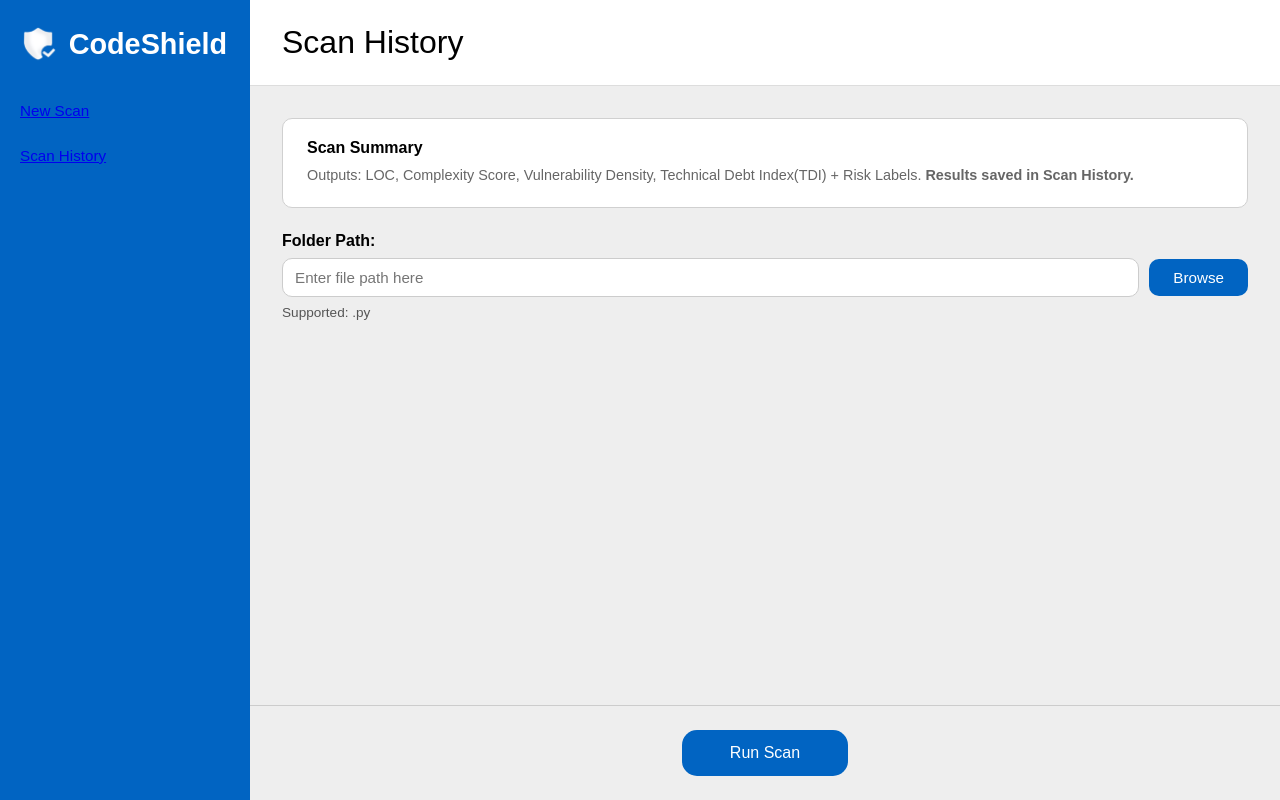
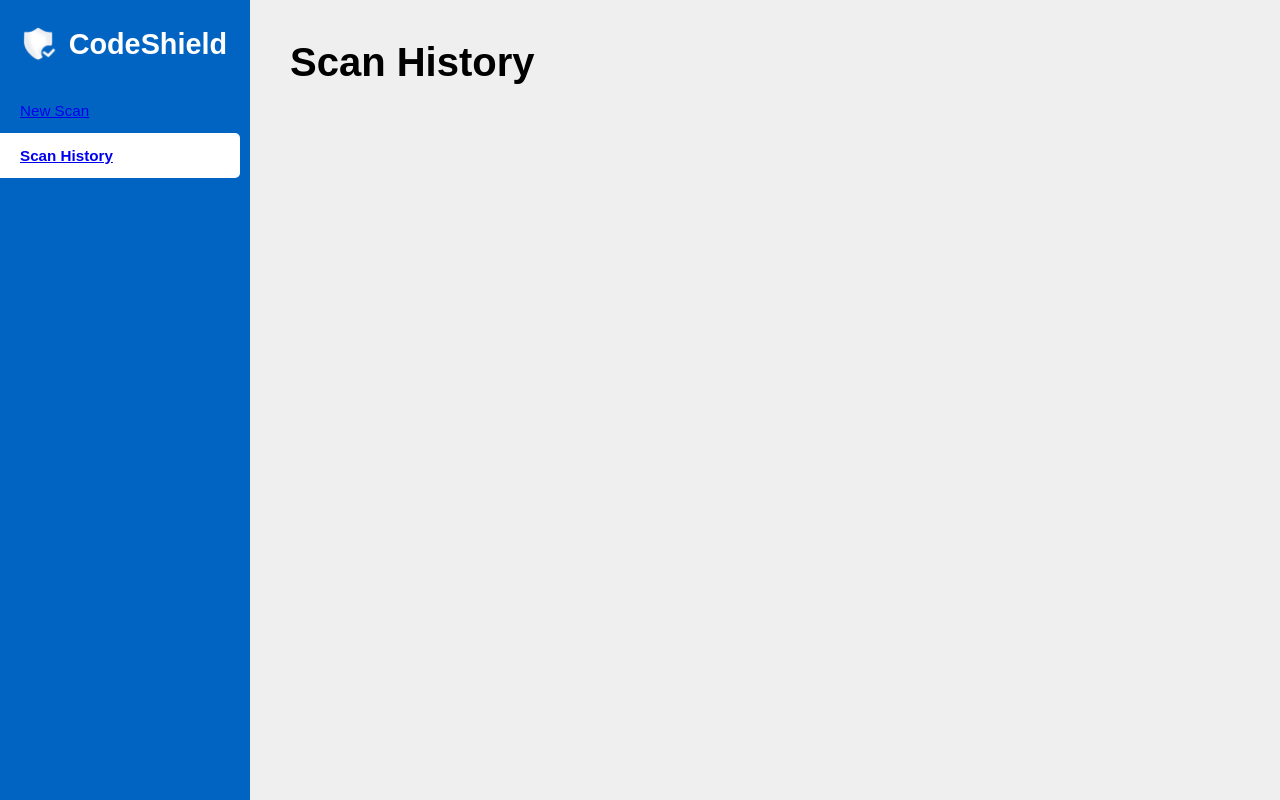
Before and after one commit to badarianof/codeshield, a Flask app: page /scanHistory in a window 1280 px wide. Run offline with Flask 3, Linux system fonts and the light colour scheme.

Commit message:
Add scan history page layout and styling (#8)
* Add scan history page layout and styling

* Add active navigation state and improve sidebar UI styling

* Render scan history dynamically

* Add View Results functionality

```diff
--- a/static/css/homepage.css
+++ b/static/css/homepage.css
@@ -46,6 +46,8 @@
   background-color: white;
   color: #0164c2;
   font-weight: bold;
+  margin-right: 10px;
+  border-radius: 0 5px 5px 0;
 }
 
 main {
--- /dev/null
+++ b/static/css/scanHistory.css
@@ -0,0 +1,81 @@
+main {
+  flex: 1;
+  padding: 40px;
+  background: #efefef;
+}
+
+.page-title {
+  font-size: 40px;
+  margin-bottom: 30px;
+}
+
+#historyContainer {
+  display: flex;
+  flex-direction: column;
+  gap: 20px;
+}
+
+.scan-card {
+  background: white;
+  border-radius: 10px;
+  padding: 20px;
+
+  box-shadow: 0 2px 6px rgba(0, 0, 0, 0.1);
+}
+
+.scan-header {
+  font-weight: bold;
+  margin-bottom: 15px;
+
+  border-bottom: 1px solid #ddd;
+  padding-bottom: 10px;
+}
+
+.scan-body {
+  display: flex;
+  justify-content: space-between;
+  align-items: center;
+}
+
+.metric {
+  text-align: center;
+}
+
+.metric-number {
+  font-size: 32px;
+  font-weight: bold;
+}
+
+.metric-label {
+  font-size: 12px;
+  color: #777;
+}
+
+.risk {
+  padding: 8px 20px;
+  color: white;
+  border-radius: 4px;
+  font-weight: bold;
+}
+
+.low {
+  background: #4caf50;
+}
+
+.med {
+  background: #f2b233;
+}
+
+.high {
+  background: #e53935;
+}
+
+.view-btn {
+  padding: 8px 15px;
+
+  border: none;
+  border-radius: 20px;
+
+  background: #eee;
+  cursor: pointer;
+}
--- a/static/js/script.js
+++ b/static/js/script.js
@@ -1,16 +1,24 @@
 function openFile() {
-  document.getElementById("fileInput").click();
+  const fileInput = document.getElementById("fileInput");
+  if (fileInput) {
+    fileInput.click();
+  }
 }
 
-document.getElementById("fileInput").addEventListener("change", function () {
+const fileInput = document.getElementById("fileInput");
+
+if (fileInput) {
+  fileInput.addEventListener("change", function () {
     const file = this.files[0];
     if (file) {
       document.getElementById("fileName").value = file.name;
     }
   });
 
-document.querySelector(".btn-run").addEventListener("click", async function () {
-  const fileInput = document.getElementById("fileInput");
+  const runBtn = document.querySelector(".btn-run");
+
+  if (runBtn) {
+    runBtn.addEventListener("click", async function () {
       const file = fileInput.files[0];
 
       if (!file) {
@@ -30,8 +38,84 @@
 
       showResults(data);
     });
+  }
+}
 
 function showResults(data) {
-  sessionStorage.setItem("scanResult", JSON.stringify(data));
+  let history = JSON.parse(sessionStorage.getItem("scanHistory")) || [];
+
+  const avgTDI =
+    data.functions.reduce((sum, f) => sum + f.complexity, 0) /
+    data.functions.length;
+
+  const scan = {
+    date: new Date().toLocaleString(),
+    filename: data.filename,
+    filesScanned: 1,
+    avgTDI: avgTDI.toFixed(1),
+    results: data,
+  };
+
+  history = history.filter((h) => h.filename !== scan.filename);
+
+  history.unshift(scan);
+  sessionStorage.setItem("scanHistory", JSON.stringify(history));
+
+  sessionStorage.setItem("scanResults", JSON.stringify(data));
+
   window.location.href = "/scanResult";
 }
+
+const container = document.getElementById("historyContainer");
+
+if (container) {
+  const history = JSON.parse(sessionStorage.getItem("scanHistory")) || [];
+
+  history.forEach((scan) => {
+    const tdi = scan.avgTDI || scan.avgComplexity || 0;
+
+    let risk = "LOW";
+
+    if (tdi > 40) risk = "HIGH";
+    else if (tdi > 20) risk = "MED";
+
+    const card = document.createElement("div");
+    card.className = "scan-card";
+
+    card.innerHTML = `
+  <div class="scan-header">
+    ${scan.date} | ${scan.filename}
+  </div>
+
+  <div class="scan-body">
+
+    <div class="metric">
+      <div class="metric-number">${scan.filesScanned}</div>
+      <div class="metric-label">Files Scanned</div>
+    </div>
+
+    <div class="metric">
+      <div class="metric-number">${tdi}</div>
+      <div class="metric-label">Avg TDI</div>
+    </div>
+
+    <div class="risk ${risk.toLowerCase()}">
+      ${risk}
+    </div>
+
+    <button class="view-btn">
+      View Results
+    </button>
+
+  </div>
+`;
+
+    container.appendChild(card);
+
+    card.querySelector(".view-btn").addEventListener("click", function () {
+      sessionStorage.setItem("scanResults", JSON.stringify(scan.results));
+
+      window.location.href = "/scanResult";
+    });
+  });
+}
--- a/templates/home.html
+++ b/templates/home.html
@@ -19,7 +19,7 @@
         />
         <h2>CodeShield</h2>
       </div>
-      <div class="navItem">
+      <div class="navItem active">
         <a href="/">New Scan</a>
       </div>
       <div class="navItem">
--- a/templates/scanHistory.html
+++ b/templates/scanHistory.html
@@ -1,15 +1,19 @@
 <!DOCTYPE html>
-<html lang="en">
+<html>
   <head>
-    <meta charset="UTF-8" />
-    <meta name="viewport" content="width=device-width, initial-scale=1.0" />
-    <meta http-equiv="X-UA-Compatible" content="ie=edge" />
-    <title>CodeShield</title>
+    <title>Scan History</title>
+
     <link
       rel="stylesheet"
       href="{{ url_for('static', filename='css/homepage.css') }}"
     />
+
+    <link
+      rel="stylesheet"
+      href="{{ url_for('static', filename='css/scanHistory.css') }}"
+    />
   </head>
+
   <body>
     <div class="sidebar">
       <div class="header">
@@ -19,48 +23,20 @@
         />
         <h2>CodeShield</h2>
       </div>
+
       <div class="navItem">
         <a href="/">New Scan</a>
       </div>
-      <div class="navItem">
+
+      <div class="navItem active">
         <a href="/scanHistory">Scan History</a>
       </div>
     </div>
+
     <main>
-      <div class="title">
-        <h1>Scan History</h1>
-      </div>
-      <div class="content">
-        <div class="scanSummary">
-          <h3>Scan Summary</h3>
-          <p>
-            Outputs: LOC, Complexity Score, Vulnerability Density, Technical
-            Debt Index(TDI) + Risk Labels.
-            <b> Results saved in Scan History.</b>
-          </p>
-        </div>
-        <div class="folderPath">
-          <h3>Folder Path:</h3>
-          <div class="input-row">
-            <input
-              type="text"
-              id="fileName"
-              placeholder="Enter file path here"
-            />
-            <input
-              type="file"
-              id="fileInput"
-              accept=".py"
-              style="display: none"
-            />
-            <button class="btn" onclick="openFile()">Browse</button>
-          </div>
-          <p>Supported: .py</p>
-        </div>
-      </div>
-      <div class="run-scan-bar">
-        <button class="btn-run">Run Scan</button>
-      </div>
+      <h1 class="page-title">Scan History</h1>
+
+      <div id="historyContainer"></div>
     </main>
 
     <script src="{{ url_for('static', filename='js/script.js') }}"></script>
--- a/views.py
+++ b/views.py
@@ -27,3 +27,7 @@
 @views.route("/scanResult")
 def scanResults():
     return render_template("scanResult.html")
+
+@views.route("/scanHistory")
+def scan_history():
+    return render_template("scanHistory.html")
```
Lines whose indentation alone changed are shown as unchanged.
